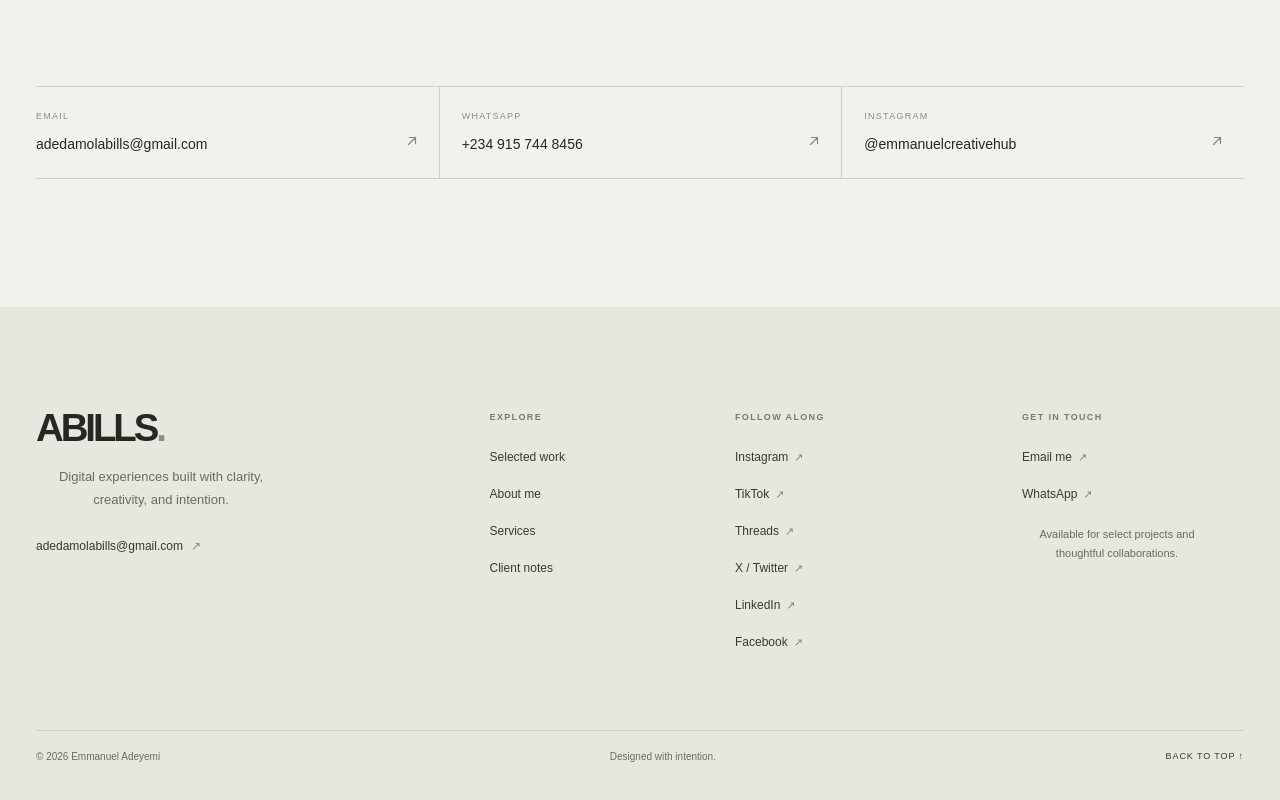
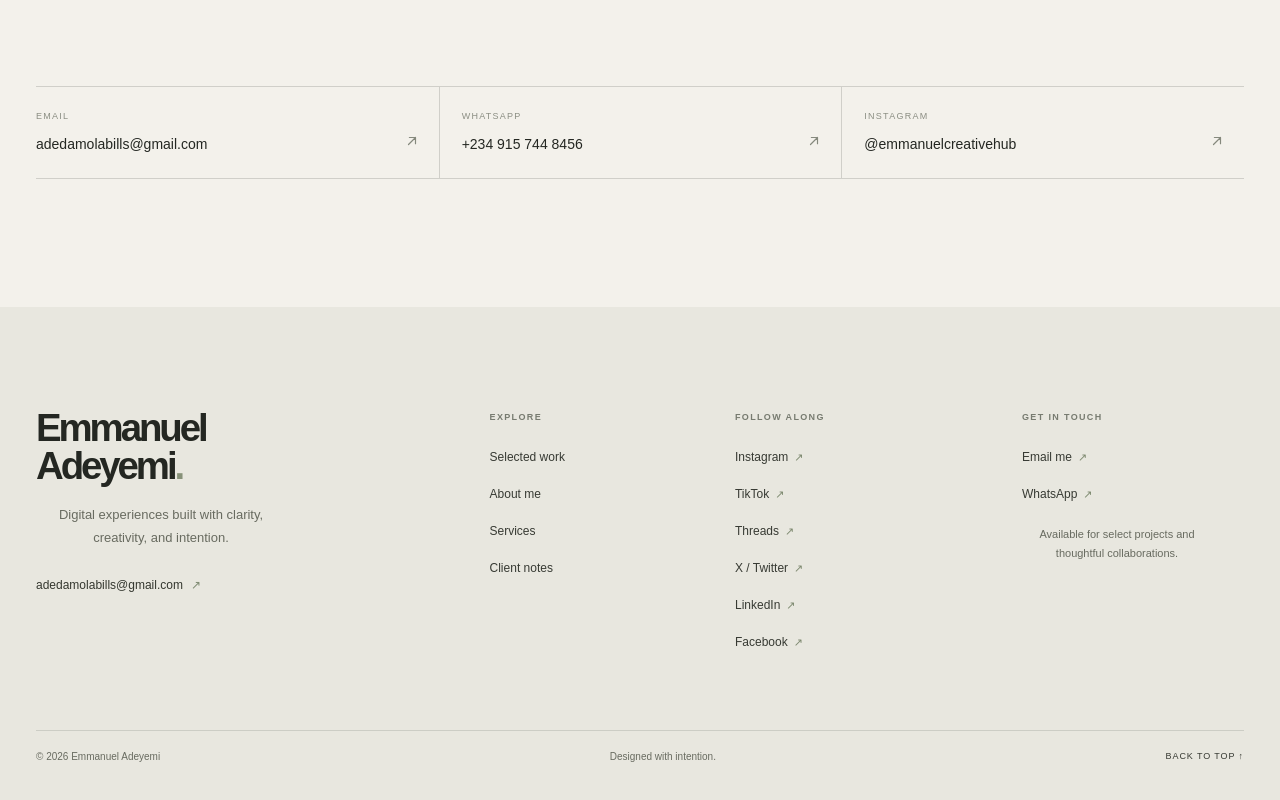
Before and after one commit to Abillsflow/emmanueladeyemiabills, a Next.js app: page / in a window 1280 px wide. Shown: the part 8729-9529 px from the top of the page. Built offline with nearby package versions, Linux system fonts and the light colour scheme.

Commit message:
Use Emmanuel Adeyemi as the portfolio wordmark

```diff
--- a/src/app/page.tsx
+++ b/src/app/page.tsx
@@ -95,7 +95,7 @@ export default function Home() {
           <motion.span {...reveal(0.12)} className="hero-kicker">Digital designer & developer</motion.span>
           <motion.span {...reveal(0.18)} className="flex items-center gap-2 hero-kicker"><span className="hero-dot" /> Available for freelance</motion.span>
         </div>
-        <a className="hero-kicker sm:hidden hero-connect" href="mailto:">Let’s connect
+        <a className="hero-kicker sm:hidden hero-connect" href="mailto:adedamolabills@gmail.com?subject=Project%20enquiry">Let’s connect
           <svg className="hero-connect-arrow" aria-hidden="true" viewBox="0 0 16 16" fill="none">
             <path d="M4 12 12 4M5 4h7v7" stroke="currentColor" strokeWidth="1.4" strokeLinecap="round" strokeLinejoin="round" />
           </svg>
@@ -199,7 +199,7 @@ export default function Home() {
             <p className="hero-kicker projects-eyebrow">A selection of recent work</p>
             <h2 className="projects-title">Selected <span>projects</span></h2>
           </div>
-          <a className="projects-all-link" href="mailto:">Have a project in mind? <span className="arrow-icon" aria-hidden="true"><svg viewBox="0 0 16 16" fill="none"><path d="M4 12 12 4M5 4h7v7" stroke="currentColor" strokeWidth="1.35" strokeLinecap="round" strokeLinejoin="round" /></svg></span></a>
+          <a className="projects-all-link" href="mailto:adedamolabills@gmail.com?subject=Project%20enquiry">Have a project in mind? <span className="arrow-icon" aria-hidden="true"><svg viewBox="0 0 16 16" fill="none"><path d="M4 12 12 4M5 4h7v7" stroke="currentColor" strokeWidth="1.35" strokeLinecap="round" strokeLinejoin="round" /></svg></span></a>
         </div>
 
         <div className="projects-grid">
@@ -369,13 +369,13 @@ function ContactSection({ reduceMotion }: { reduceMotion: boolean }) {
       <footer className="portfolio-footer">
         <div className="footer-upper hero-shell">
           <div className="footer-brand-block">
-            <a className="footer-wordmark" href="#top" aria-label="Back to top">ABILLS<span>.</span></a>
+            <a className="footer-wordmark" href="#home" aria-label="Emmanuel Adeyemi home">Emmanuel Adeyemi<span>.</span></a>
             <p>Digital experiences built with clarity, creativity, and intention.</p>
             <a className="footer-email-link" href="mailto:adedamolabills@gmail.com">adedamolabills@gmail.com <span aria-hidden="true">↗</span></a>
           </div>
           <nav className="footer-nav-group" aria-label="Explore portfolio">
             <h3>EXPLORE</h3>
-            <a href="#projects">Selected work</a>
+            <a href="#selected-projects">Selected work</a>
             <a href="#about">About me</a>
             <a href="#services">Services</a>
             <a href="#testimonials">Client notes</a>
```
